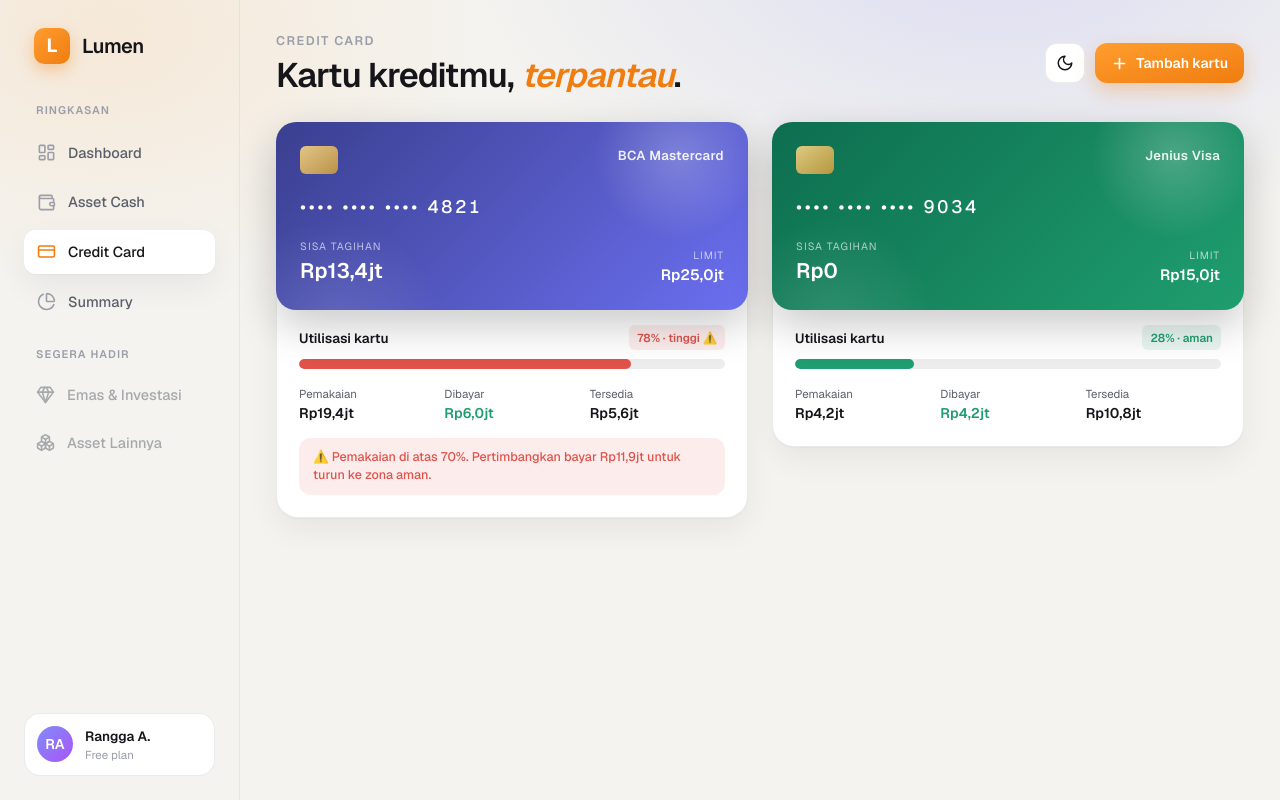
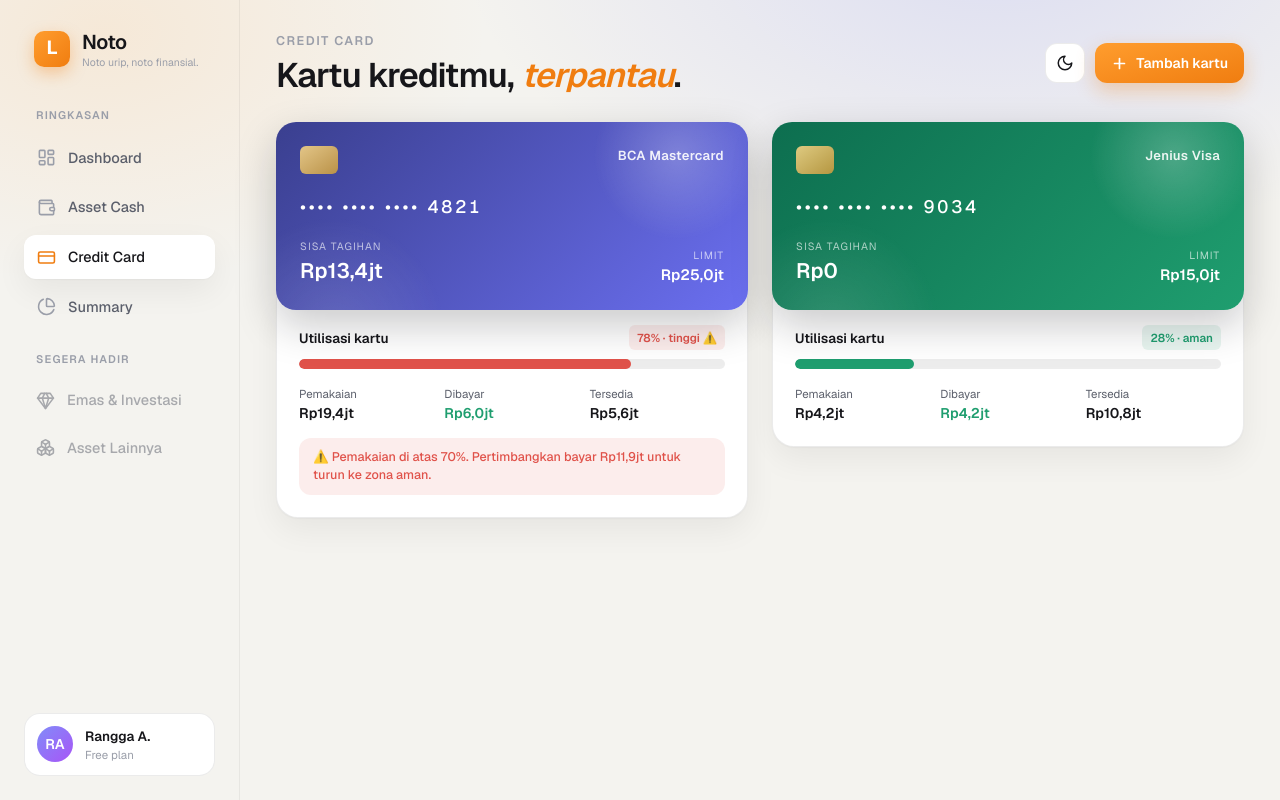
Before and after one commit to scoppergabbann/Noto, a Next.js app: page /cards in a window 1280 px wide. Built offline with nearby package versions, Linux system fonts and the light colour scheme.

Commit message:
change no noto

```diff
--- a/package.json
+++ b/package.json
@@ -1,5 +1,5 @@
 {
-  "name": "lumen",
+  "name": "noto",
   "version": "0.1.0",
   "private": true,
   "scripts": {
--- a/src/app/layout.tsx
+++ b/src/app/layout.tsx
@@ -16,8 +16,8 @@
 });
 
 export const metadata: Metadata = {
-  title: "Lumen · Financial Planner",
-  description: "Personal wealth tracker & financial planner",
+  title: "Noto · Financial Planner",
+  description: "Noto urip, noto finansial. Personal wealth tracker & financial planner.",
 };
 
 export default function RootLayout({
@@ -29,7 +29,7 @@
         {/* Set tema sebelum paint untuk hindari flash */}
         <script
           dangerouslySetInnerHTML={{
-            __html: `try{var s=JSON.parse(localStorage.getItem('lumen-theme')||'{}');if(s&&s.state&&s.state.isDark){document.documentElement.classList.add('dark')}}catch(e){}`,
+            __html: `try{var s=JSON.parse(localStorage.getItem('noto-theme')||'{}');if(s&&s.state&&s.state.isDark){document.documentElement.classList.add('dark')}}catch(e){}`,
           }}
         />
         {children}
--- a/src/components/layout/MobileHeader.tsx
+++ b/src/components/layout/MobileHeader.tsx
@@ -5,7 +5,7 @@
         <div className="serif grid h-8 w-8 place-items-center rounded-[9px] bg-gradient-to-br from-amber to-amber-deep text-[17px] font-bold text-white">
           L
         </div>
-        <div className="serif text-lg font-semibold tracking-tight">Lumen</div>
+        <div className="serif text-lg font-semibold tracking-tight">Noto</div>
       </div>
       <div className="grid h-9 w-9 place-items-center rounded-full bg-gradient-to-br from-indigo-400 to-purple-500 text-sm font-semibold text-white">
         RA
--- a/src/components/layout/Sidebar.tsx
+++ b/src/components/layout/Sidebar.tsx
@@ -13,7 +13,10 @@
         <div className="serif grid h-9 w-9 place-items-center rounded-[10px] bg-gradient-to-br from-amber to-amber-deep text-[19px] font-bold text-white shadow-[0_6px_16px_rgba(240,125,16,.35)]">
           L
         </div>
-        <div className="serif text-xl font-semibold tracking-tight">Lumen</div>
+        <div className="leading-tight">
+          <div className="serif text-xl font-semibold tracking-tight">Noto</div>
+          <div className="text-[10.5px] text-ink-faint">Noto urip, noto finansial.</div>
+        </div>
       </div>
 
       <div className="px-3 pb-1.5 pt-3 text-[11px] font-semibold uppercase tracking-[.10em] text-ink-faint">
--- a/src/lib/store.ts
+++ b/src/lib/store.ts
@@ -14,6 +14,6 @@
       toggle: () => set((s) => ({ isDark: !s.isDark })),
       setDark: (v) => set({ isDark: v }),
     }),
-    { name: "lumen-theme" }
+    { name: "noto-theme" }
   )
 );
```
Also changed, not shown: tsconfig.json (+6 -26 lines), 1 other file (tests, documents, lock files or other folders).
